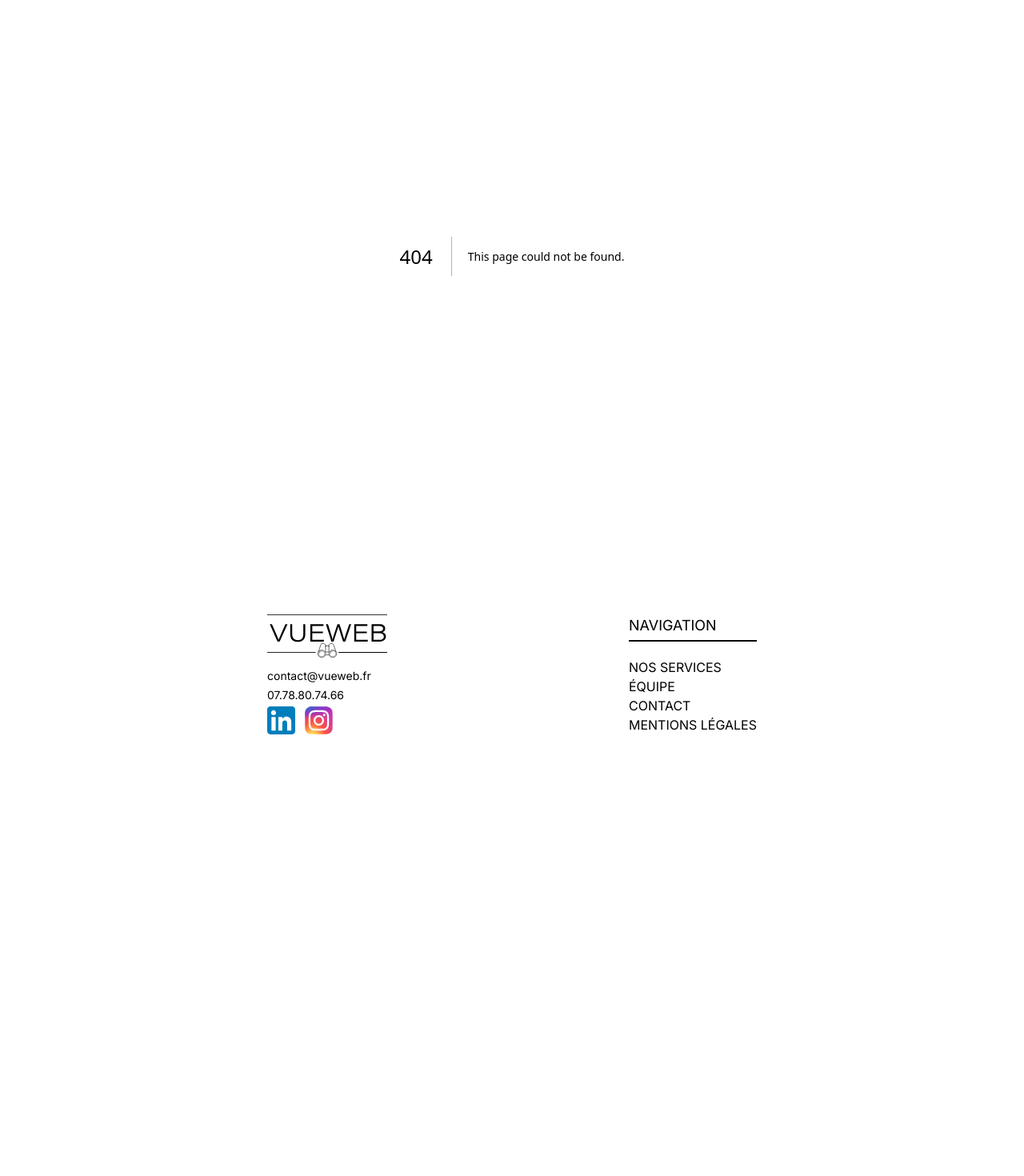
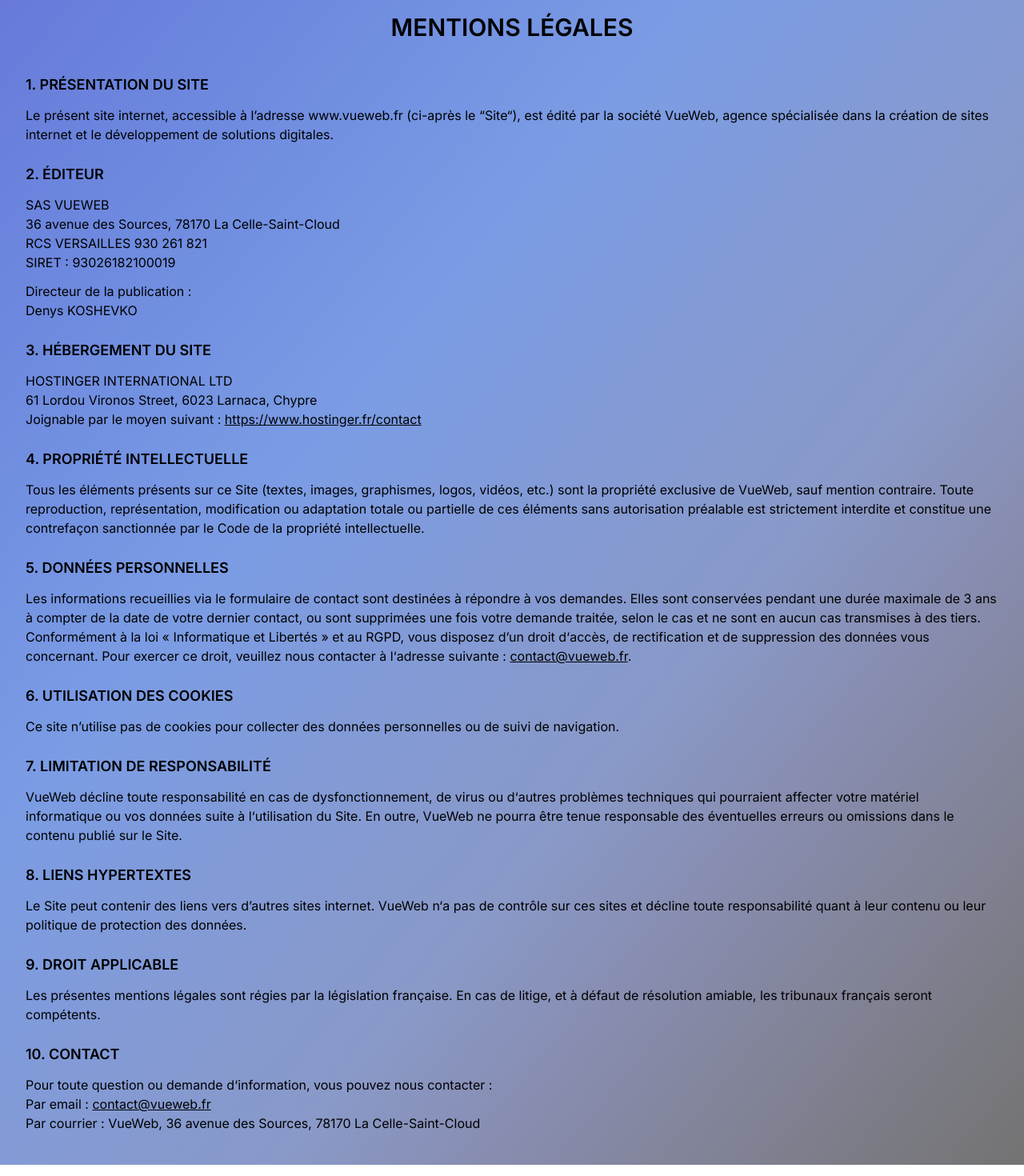
Before and after one commit to dkoshevko/VueWeb, a Next.js app: page /mentions-legales in a window 1280 px wide. Before the commit this address had no page. Shown: the part 80-1550 px from the top of the page at 80% size. Before the commit the page ends 1046 px from the top, so only its background shows below. Built offline with nearby package versions, Linux system fonts and the light colour scheme.

Commit message:
legal mentions

```diff
--- a/app/layout.tsx
+++ b/app/layout.tsx
@@ -5,7 +5,7 @@
 import { ThemeProvider } from "@/providers/ThemeProvider";
 import Footer from "@/components/basics/Footer";
 import { Toaster } from "@/components/ui/toaster";
-import Head from "next/head";
+import Script from "next/script";
 
 const inter = Inter({ subsets: ["latin"] });
 
@@ -48,12 +48,11 @@
 }>) {
   return (
     <html lang="fr">
-      <Head>
-        <script
-          type="application/ld+json"
-          dangerouslySetInnerHTML={{ __html: JSON.stringify(jsonLd) }}
-        />
-      </Head>
+      <Script
+        id="schema-script"
+        type="application/ld+json"
+        dangerouslySetInnerHTML={{ __html: JSON.stringify(jsonLd) }}
+      />
       <body className={inter.className}>
         <ThemeProvider
           attribute="class"
--- /dev/null
+++ b/app/mentions-legales/page.tsx
@@ -0,0 +1,86 @@
+import Link from "next/link"
+import React from "react"
+
+export default function MentionsLegales() {
+  return (
+    <main className="bg-gradient-primary dark:bg-gradient-dark pt-24">
+      <div className="container">
+        <h1 className="text-center uppercase text-3xl font-semibold mb-10">
+          Mentions Légales
+        </h1>
+        <div className="mb-6">
+          <h2 className="uppercase font-semibold text-lg mb-3">
+            1. Présentation du site
+          </h2>
+          <p>Le présent site internet, accessible à l’adresse www.vueweb.fr (ci-après le “Site“), est édité par la société VueWeb, agence spécialisée dans la création de sites internet et le développement de solutions digitales.
+          </p>
+        </div>
+        <div className="mb-6">
+          <h2 className="uppercase font-semibold text-lg mb-3">
+            2. Éditeur
+          </h2>
+          <p>SAS VUEWEB</p>
+          <p>36 avenue des Sources, 78170 La Celle-Saint-Cloud</p>
+          <p>RCS VERSAILLES 930 261 821</p>
+          <p>SIRET : 93026182100019</p>
+          <div className="my-3">
+            <p>Directeur de la publication :</p>
+            <p>Denys KOSHEVKO</p>
+          </div>
+        </div>
+        <div className="mb-6">
+          <h2 className="uppercase font-semibold text-lg mb-3">
+            3. Hébergement du site
+          </h2>
+          <p>HOSTINGER INTERNATIONAL LTD</p>
+          <p>61 Lordou Vironos Street, 6023 Larnaca, Chypre</p>
+          <p>Joignable par le moyen suivant : <Link href="https://www.hostinger.fr/contact" target="blank" className="underline">https://www.hostinger.fr/contact</Link></p>
+        </div>
+        <div className="mb-6">
+          <h2 className="uppercase font-semibold text-lg mb-3">
+            4. Propriété intellectuelle
+          </h2>
+          <p>Tous les éléments présents sur ce Site (textes, images, graphismes, logos, vidéos, etc.) sont la propriété exclusive de VueWeb, sauf mention contraire. Toute reproduction, représentation, modification ou adaptation totale ou partielle de ces éléments sans autorisation préalable est strictement interdite et constitue une contrefaçon sanctionnée par le Code de la propriété intellectuelle.</p>
+        </div>
+        <div className="mb-6">
+          <h2 className="uppercase font-semibold text-lg mb-3">
+            5. Données personnelles
+          </h2>
+          <p>Les informations recueillies via le formulaire de contact sont destinées à répondre à vos demandes. Elles sont conservées pendant une durée maximale de 3 ans à compter de la date de votre dernier contact, ou sont supprimées une fois votre demande traitée, selon le cas et ne sont en aucun cas transmises à des tiers. Conformément à la loi « Informatique et Libertés » et au RGPD, vous disposez d’un droit d‘accès, de rectification et de suppression des données vous concernant. Pour exercer ce droit, veuillez nous contacter à l‘adresse suivante : <Link href="mailto:contact@vueweb.fr" className="underline">contact@vueweb.fr</Link>.</p>
+        </div>
+        <div className="mb-6">
+          <h2 className="uppercase font-semibold text-lg mb-3">
+            6. Utilisation des cookies
+          </h2>
+          <p>Ce site n’utilise pas de cookies pour collecter des données personnelles ou de suivi de navigation.</p>
+        </div>
+        <div className="mb-6">
+          <h2 className="uppercase font-semibold text-lg mb-3">
+            7. Limitation de responsabilité
+          </h2>
+          <p>VueWeb décline toute responsabilité en cas de dysfonctionnement, de virus ou d‘autres problèmes techniques qui pourraient affecter votre matériel informatique ou vos données suite à l‘utilisation du Site. En outre, VueWeb ne pourra être tenue responsable des éventuelles erreurs ou omissions dans le contenu publié sur le Site.</p>
+        </div>
+        <div className="mb-6">
+          <h2 className="uppercase font-semibold text-lg mb-3">
+            8. Liens hypertextes
+          </h2>
+          <p>Le Site peut contenir des liens vers d’autres sites internet. VueWeb n‘a pas de contrôle sur ces sites et décline toute responsabilité quant à leur contenu ou leur politique de protection des données.</p>
+        </div>
+        <div className="mb-6">
+          <h2 className="uppercase font-semibold text-lg mb-3">
+            9. Droit applicable
+          </h2>
+          <p>Les présentes mentions légales sont régies par la législation française. En cas de litige, et à défaut de résolution amiable, les tribunaux français seront compétents.</p>
+        </div>
+        <div className="pb-10">
+          <h2 className="uppercase font-semibold text-lg mb-3">
+            10. Contact
+          </h2>
+          <p>Pour toute question ou demande d‘information, vous pouvez nous contacter :</p>
+          <p>Par email : <Link href="mailto:contact@vueweb.fr" className="underline">contact@vueweb.fr</Link></p>
+          <p>Par courrier : VueWeb, 36 avenue des Sources, 78170 La Celle-Saint-Cloud</p>
+        </div>
+      </div>
+    </main>
+  )
+}
--- a/components/basics/Footer.tsx
+++ b/components/basics/Footer.tsx
@@ -45,7 +45,7 @@
             Navigation
           </h5>
           <Navigation customClass="uppercase" />
-          <Link href="" className="uppercase">
+          <Link href="/mentions-legales" className="uppercase">
             Mentions légales
           </Link>
         </div>
--- a/components/basics/Logo.tsx
+++ b/components/basics/Logo.tsx
@@ -1,9 +1,12 @@
 import Image from 'next/image'
+import Link from 'next/link'
 import React from 'react'
 
 
 export default function Logo() {
   return (
-    <Image src='/logos/logo.svg' alt='Logo VueWeb' width={150} height={100} className="dark:invert" />
+    <Link href="/">
+      <Image src='/logos/logo.svg' alt='Logo VueWeb' width={150} height={100} className="dark:invert" />
+    </Link>
   )
 }
```
